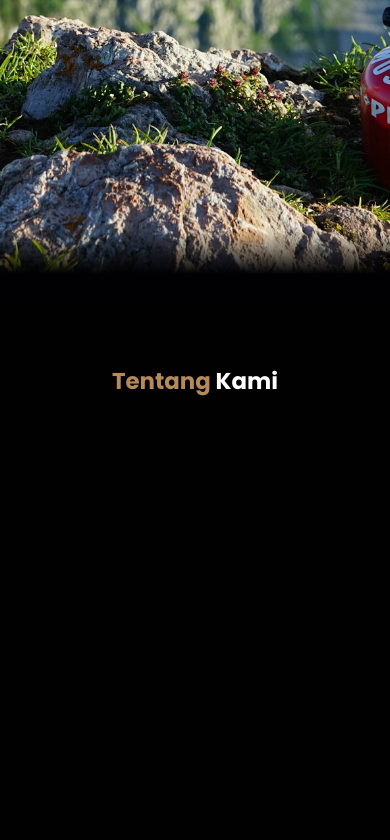
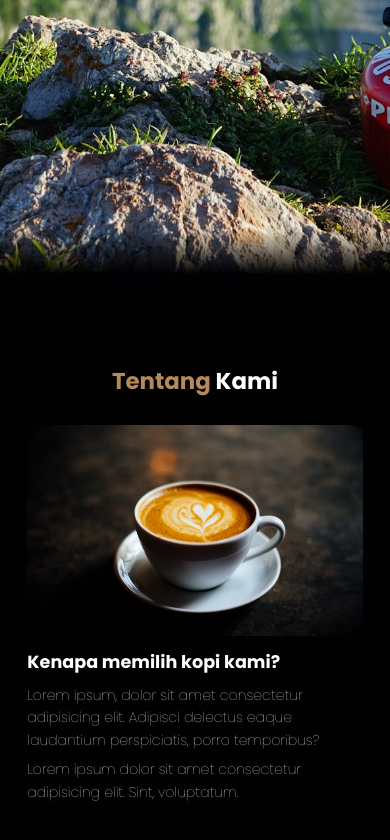
Before and after one commit to sraffiansyah/WPU_Coffe, a plain HTML site: page index.html in a window 390 px wide. Shown: the part 550-1390 px from the top of the page. Drawn offline with Linux system fonts and the light colour scheme.

Commit message:
Section About Me

```diff
--- a/css/style.css
+++ b/css/style.css
@@ -17,7 +17,7 @@ body {
   font-family: "poppins", sans-serif;
   background-color: var(--bg);
   color: white;
-  min-height: 2000px;
+  min-height: 3000px;
 }
 
 /* Navbar */
@@ -84,7 +84,7 @@ body {
   transition: var(--anim);
 }
 
-#hamburger-menu{
+#hamburger-menu {
   display: none;
 }
 
@@ -92,40 +92,44 @@ body {
   min-height: 100vh;
   display: flex;
   align-items: center;
-  background-image: url(/img/seb-mooze-KS4TVO9UQiM-unsplash.jpg);
+  background-image: url(/img/hero.jpg);
   background-repeat: no-repeat;
   background-size: cover;
   background-position: center;
   position: relative;
 }
 
-.hero::after{
-  content: '';
+.hero::after {
+  content: "";
   display: block;
   position: absolute;
   width: 100%;
   height: 30%;
   bottom: 0;
-  background: linear-gradient(0deg, rgba(1, 1, 3, 1) 8%, rgba(255, 255, 255, 0)25%);
+  background: linear-gradient(
+    0deg,
+    rgba(1, 1, 3, 1) 8%,
+    rgba(255, 255, 255, 0) 25%
+  );
 }
 
-.hero .content{
+.hero .content {
   padding: 1.4rem 7%;
   max-width: 60rem;
 }
 
-.hero .content h1{
+.hero .content h1 {
   font-size: 5em;
   color: white;
   text-shadow: 1px 1px 3px rgba(1, 1, 3, 0.5);
   line-height: 1.2;
 }
 
-.hero .content h1 span{
+.hero .content h1 span {
   color: var(--primary);
 }
 
-.hero .content p{
+.hero .content p {
   font-size: 1.6rem;
   margin-top: 1rem;
   line-height: 1.4;
@@ -134,7 +138,7 @@ body {
   mix-blend-mode: difference;
 }
 
-.hero .content .cta{
+.hero .content .cta {
   margin-top: 1rem;
   display: inline-block;
   padding: 1rem 3rem;
@@ -146,38 +150,68 @@ body {
 }
 
 /* about section */
-.about{
+.about, .menu{
   padding: 8rem 7% 1.4rem;
 }
 
-.about h2{
+.about h2, .menu h2 {
   text-align: center;
   font-size: 2.6rem;
   margin-bottom: 3rem;
 }
 
-.about h2 span{
+.about h2 span, .menu h2 span {
   color: var(--primary);
 }
+
+.about .row {
+  display: flex;
+}
+
+.about .row .about-img {
+  flex: 1 1 45rem;
+}
+
+.about .row .about-img img {
+  width: 100%;
+}
+
+.about .row .content {
+  flex: 1 1 35rem;
+  padding: 0 1rem;
+}
+
+.about .row .content h3{
+  font-size: 1.8rem ;
+  margin-bottom: 1rem;
+}
+
+.about .row .content p {
+  margin-bottom: 0.8rem;
+  font-size: 1.3rem;
+  font-weight: 100;
+  line-height: 1.6;
+}
+
 
 
 /* media queries */
 /* laptop */
-@media (max-width: 1366px){
-    html{
+@media (max-width: 1366px) {
+  html {
     font-size: 75%;
   }
 }
 
 /* tablet */
-@media (max-width: 768px){
-    html{
+@media (max-width: 768px) {
+  html {
     font-size: 62.5%;
   }
-    #hamburger-menu{
+  #hamburger-menu {
     display: inline-block;
   }
-    .navbar .navbar-nav{
+  .navbar .navbar-nav {
     position: absolute;
     top: 100%;
     right: -100%;
@@ -186,26 +220,45 @@ body {
     height: 100vh;
     transition: 0.3s;
   }
-    .navbar .navbar-nav.active{
+  .navbar .navbar-nav.active {
     right: 0;
   }
-    .navbar .navbar-nav a{
+  .navbar .navbar-nav a {
     color: var(--bg);
     display: block;
     margin: 1.5rem;
     padding: 0.5rem;
     font-size: 2rem;
   }
-    .navbar .navbar-nav a::after{
+  .navbar .navbar-nav a::after {
     transform-origin: 0 0;
   }
-    .navbar .navbar-nav a:hover::after{
+  .navbar .navbar-nav a:hover::after {
     transform: scaleX(0.2);
+  }
+
+  .about .row {
+    flex-wrap: wrap;
+  }
+  .about .row .about-img img {
+    height: 24rem;
+    object-fit: cover;
+    object-position: center;
+  }
+  .about .row .content {
+    padding: 0 ;
+  }
+  .about .row .content h3 {
+    margin-top: 1rem;
+    font-size: 2rem;
+  }
+  .about .row .content p {
+    font-size: 1.6rem;
   }
 }
 /* mobile */
-    @media (max-width: 450px){
-        html{
+@media (max-width: 450px) {
+  html {
     font-size: 55%;
   }
 }
--- a/index.html
+++ b/index.html
@@ -22,7 +22,7 @@
       <div class="navbar-nav">
         <a href="#">Home</a>
         <a href="#about">Tentang kami</a>
-        <a href="">Menu</a>
+        <a href="#menu">Menu</a>
         <a href="">Kontak</a>
       </div>
       <div class="navbar-extra">
@@ -49,11 +49,26 @@
 
     <!-- Hero Section end -->
 
-
     <!-- About Section Start -->
-     <section id="about" class="about">
+    <section id="about" class="about">
       <h2><span>Tentang</span> Kami</h2>
-     </section>
+      <div class="row">
+        <div class="about-img">
+          <img src="/img/coffe2.jpg" alt="Tentang Kami" />
+        </div>
+        <div class="content">
+          <h3>Kenapa memilih kopi kami?</h3>
+          <p>
+            Lorem ipsum, dolor sit amet consectetur adipisicing elit. Adipisci
+            delectus eaque laudantium perspiciatis, porro temporibus?
+          </p>
+          <p>
+            Lorem ipsum dolor sit amet consectetur adipisicing elit. Sint,
+            voluptatum.
+          </p>
+        </div>
+      </div>
+    </section>
     <!-- About Section End -->
 
 
```
Also changed, not shown: img/coffe2.jpg (added), img/hero.jpg (renamed from img/seb-mooze-KS4TVO9UQiM-unsplash.jpg). Lines whose indentation alone changed are shown as unchanged.
